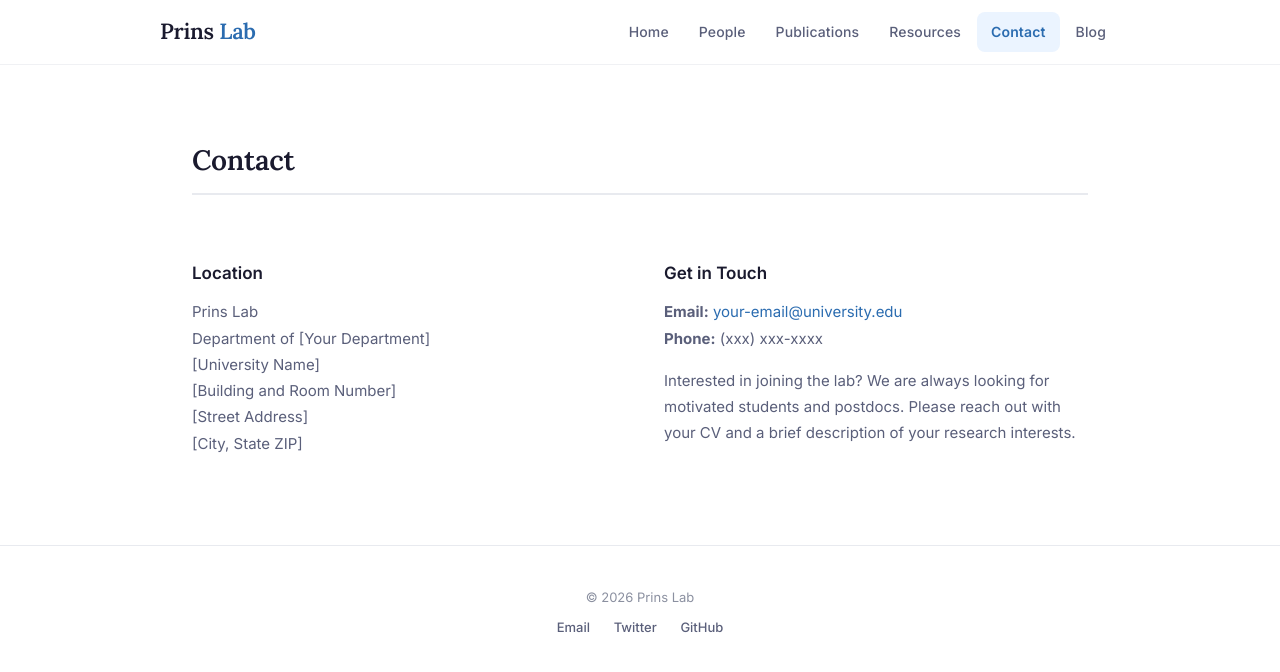
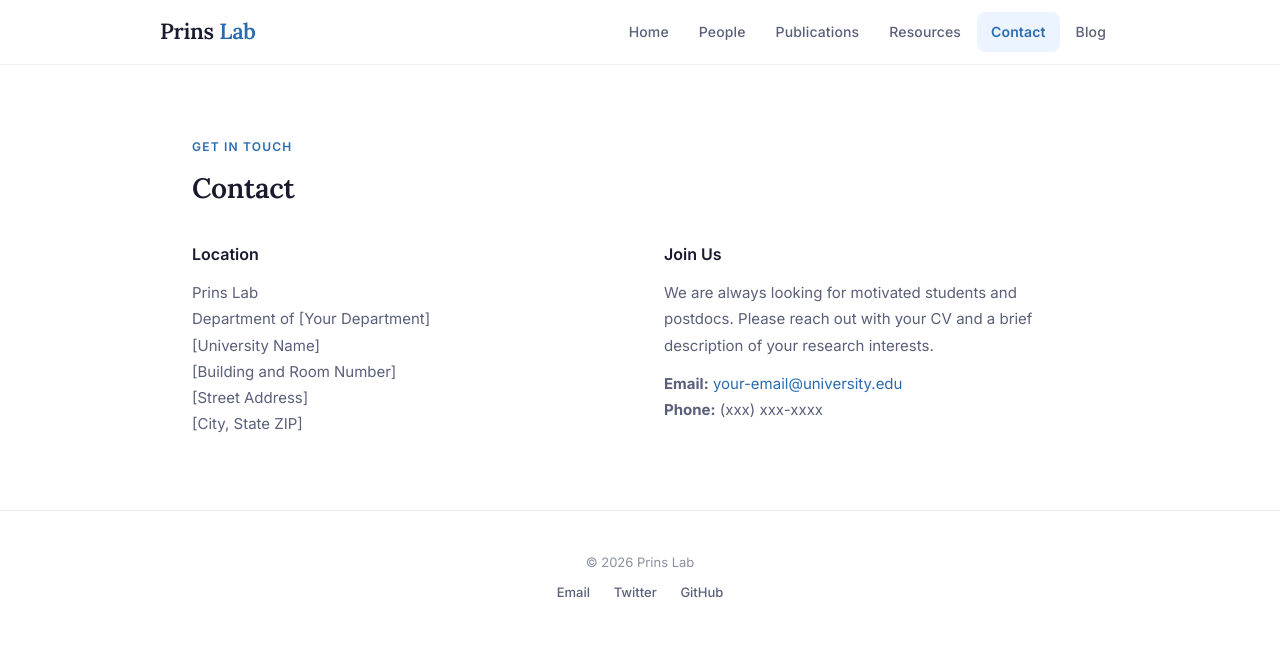
Before and after one commit to blake561/prins-lab-website, a Jekyll site: the page built from pages/contact.html, in a window 1280 px wide. Shown: the top 672 px of the page. Built offline with Jekyll 4.4.1, drawn with Linux system fonts in a browser that asks for light colours.

Commit message:
Update all sub-pages to use new section design

```diff
--- a/pages/blog.html
+++ b/pages/blog.html
@@ -4,7 +4,8 @@ title: Blog
 permalink: /blog/
 ---
 
-<div class="content">
+<div class="section">
+  <div class="section-label">News</div>
   <h2>Blog</h2>
 
   <div class="blog-list">
@@ -13,6 +14,5 @@ permalink: /blog/
       <p class="date">June 2026</p>
       <p>An introductory post about the lab's mission, current projects, and what to expect from this blog.</p>
     </div>
-    <!-- Add more blog-item divs as needed -->
   </div>
 </div>
--- a/pages/contact.html
+++ b/pages/contact.html
@@ -4,7 +4,8 @@ title: Contact
 permalink: /contact/
 ---
 
-<div class="content">
+<div class="section">
+  <div class="section-label">Get in Touch</div>
   <h2>Contact</h2>
 
   <div class="contact-grid">
@@ -20,15 +21,15 @@ permalink: /contact/
       </p>
     </div>
     <div>
-      <h3>Get in Touch</h3>
+      <h3>Join Us</h3>
       <p>
+        We are always looking for motivated students and postdocs.
+        Please reach out with your CV and a brief description of your
+        research interests.
+      </p>
+      <p style="margin-top: 12px;">
         <strong>Email:</strong> <a href="mailto:">your-email@university.edu</a><br>
         <strong>Phone:</strong> (xxx) xxx-xxxx
-      </p>
-      <p style="margin-top: 16px;">
-        Interested in joining the lab? We are always looking for motivated students
-        and postdocs. Please reach out with your CV and a brief description of your
-        research interests.
       </p>
     </div>
   </div>
--- a/pages/publications.html
+++ b/pages/publications.html
@@ -4,7 +4,8 @@ title: Publications
 permalink: /publications/
 ---
 
-<div class="content">
+<div class="section">
+  <div class="section-label">Our Work</div>
   <h2>Publications</h2>
 
   <div class="pub-year">
@@ -33,6 +34,4 @@ permalink: /publications/
       </div>
     </div>
   </div>
-
-  <!-- Add more pub-year sections as needed -->
 </div>
--- a/pages/resources.html
+++ b/pages/resources.html
@@ -4,7 +4,8 @@ title: Resources
 permalink: /resources/
 ---
 
-<div class="content">
+<div class="section">
+  <div class="section-label">Tools &amp; Data</div>
   <h2>Resources</h2>
   <p>Tools, datasets, and protocols from the Prins Lab.</p>
 
```
Also changed, not shown: pages/people.html (+8 -10 lines).
